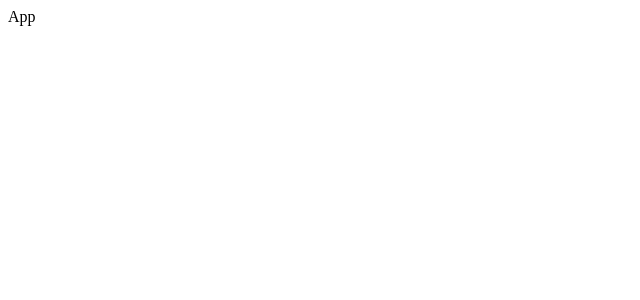
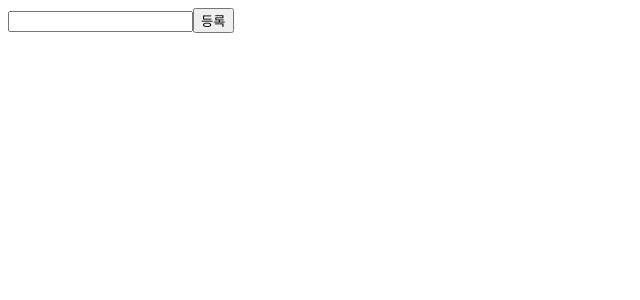
Before and after one commit to DecidedCard/typescript-todolist, a React (Vite) app: page / in a window 1280 px wide. Shown: the top 300 px of the page, without its empty margins (0-640 px from the left). Built offline with nearby package versions, Linux system fonts and the light colour scheme.

Commit message:
[feat] useInput 작성

```diff
--- a/src/App.tsx
+++ b/src/App.tsx
@@ -1,5 +1,11 @@
+import Input from "./components/Input";
+
 const App = () => {
-  return <div>App</div>;
+  return (
+    <>
+      <Input />
+    </>
+  );
 };
 
 export default App;
--- /dev/null
+++ b/src/components/Input.tsx
@@ -0,0 +1,13 @@
+import { useInput } from "../hooks/useInput";
+
+const Input = () => {
+  const [todoTitle, onChangeTodoTitle] = useInput();
+  return (
+    <form>
+      <input value={todoTitle} onChange={onChangeTodoTitle} />
+      <button>등록</button>
+    </form>
+  );
+};
+
+export default Input;
--- /dev/null
+++ b/src/hooks/useInput.ts
@@ -0,0 +1,11 @@
+import { useState } from "react";
+
+export const useInput = () => {
+  const [value, setValue] = useState("");
+
+  const onChange = (e: React.ChangeEvent<HTMLInputElement>) => {
+    setValue(e.target.value);
+  };
+
+  return [value, onChange, setValue] as const;
+};
```
